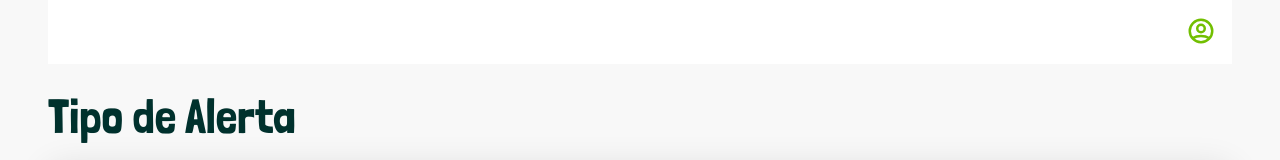
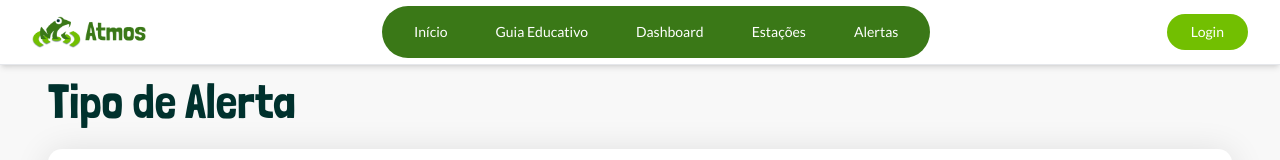
Before and after one commit to SkyFlyTeam/Atmos-frontend, a Next.js app: page /tipo-alerta in a window 1280 px wide. Shown: the top 160 px of the page. Built offline with nearby package versions, Linux system fonts and the light colour scheme; no server answers; a web font is replaced by a local one.

Commit message:
AT-6 feat: Adição de Navbar

```diff
--- a/src/components/Navbar/Navbar.tsx
+++ b/src/components/Navbar/Navbar.tsx
@@ -1,39 +1,107 @@
-import { HiOutlineUserCircle } from "react-icons/hi";
-import { useState } from "react";
-import { Dialog, DialogContent } from "@radix-ui/react-dialog";
-import Perfil from "@/components/Perfil/Perfil";
+"use client";
 
-const Navbar = () => {
-  const [isOpen, setIsOpen] = useState(false);
+import { CircleUserRound } from 'lucide-react';
+import React, { useState } from 'react';
+import { useRouter, usePathname } from "next/navigation";
 
-  const openProfile = () => {
-    setIsOpen(true);
-  };
+const abas = [
+    {nome: "Início", rota: "/", necessarioLogin: false},
+    {nome: "Guia Educativo", rota: "/guia-educativo", necessarioLogin: false},
+    {nome: "Dashboard", rota: "/dashboard", necessarioLogin: false},
+    {nome: "Estações", rota: "/estacoes", necessarioLogin: false},
+    {nome: "Parâmetros", rota: "/parametros", necessarioLogin: true},
+    {nome: "Alertas", rota: "/alertas", necessarioLogin: false},
+    {nome: "Usuários", rota: "/usuarios", necessarioLogin: true},
+]
 
-  const closeProfile = () => {
-    setIsOpen(false);
+const Navbar: React.FC = () => {
+    const [estaLogado, setEstaLogado] = useState<boolean>(false)
+
+    const router = useRouter();
+    const pathname = usePathname();
+
+    const abaSelecionada = abas.find((aba) => aba.rota === pathname)?.nome || "";
+
+    const handleTrocaDeAba = (aba: typeof abas[number]) => {
+        if (pathname !== aba.rota) {
+            router.push(aba.rota);
+        }
     };
 
     return (
-    <nav className="w-full h-16 bg-white flex justify-between items-center px-4 relative">
-      <div className="flex items-center space-x-4">
-        {/* O ícone será fixo no canto superior direito */}
+        <nav className="bg-white shadow-md border-b border-gray-200">
+            <div className="max-w-7xl mx-auto px-4 sm:px-6 lg:px-8">
+                <div className="flex justify-between items-center h-16">
+                    {/* Logo - Esquerda */}
+                    <div className="flex-shrink-0 flex items-center">
+                        <img
+                            src=".\images\logo.png"
+                            alt="Atmos Logo"
+                            className="h-8"
+                        />
+                    </div>
+
+                    {/* Botões Centrais */}
+                    <div
+                        className="hidden md:block px-4 py-2 rounded-full text-sm font-medium transition-colors"
+                        style={{ backgroundColor: "var(--color-dark-green)" }}
+                    >
+                        <div className="flex items-baseline space-x-4">
+                            {abas
+                                .filter(aba => !aba.necessarioLogin || estaLogado)
+                                .map((aba, index) => (
                                     <button
-          onClick={openProfile}
-          className="absolute top-4 right-4 text-3xl text-[#72BF01] hover:text-green-500"
+                                        key={aba.nome}
+                                        onClick={() => handleTrocaDeAba(aba)}
+                                        style={{
+                                        backgroundColor:
+                                            aba.nome === abaSelecionada
+                                            ? "var(--color-green)"
+                                            : undefined,
+                                        cursor: "pointer",
+                                        }}
+                                        className={` text-white px-4 py-2 rounded-full text-sm font-medium transition-colors`}
                                     >
-          <HiOutlineUserCircle />
+                                        {aba.nome}
+                                    </button>
+                                ))
+                            }
+                        </div>
+                    </div>
+
+                    {/* Botão Login/Logout - Direita */}
+                    <div className="flex items-center gap-2">
+                    {estaLogado && (
+                        <CircleUserRound
+                            className="w-7 h-7"
+                            style={{ color: 'var(--color-green)' }}
+                        />
+                    )}
+
+                        <button
+                            onClick={() => setEstaLogado(!estaLogado)}
+                            className={`px-6 py-2 rounded-full text-sm font-medium transition-colors hover:bg-green-700 text-white ${estaLogado ? 'bg-red-600 hover:bg-red-700' : ''}`}
+                            style={{
+                                cursor: "pointer",
+                                ...( !estaLogado ? { backgroundColor: 'var(--color-green)' } : {} )
+                              }}
+                        >
+                            {estaLogado ? 'Sair' : 'Login'}
+                        </button>
+
+                    </div>
+
+
+                    {/* Menu Mobile */}
+                    <div className="md:hidden">
+                        <button className="text-gray-500 hover:text-gray-600 focus:outline-none">
+                            <svg className="h-6 w-6" fill="none" viewBox="0 0 24 24" stroke="currentColor">
+                                <path strokeLinecap="round" strokeLinejoin="round" strokeWidth={2} d="M4 6h16M4 12h16M4 18h16" />
+                            </svg>
                         </button>
                     </div>
-
-      {/* Quando o botão for clicado, o Dialog com o componente Perfil será aberto */}
-      {isOpen && (
-        <Dialog open={isOpen} onOpenChange={setIsOpen}>
-          <DialogContent>
-            <Perfil usuarioId={1} open={isOpen} onClose={closeProfile} />
-          </DialogContent>
-        </Dialog>
-      )}
+                </div>
+            </div>
         </nav>
     );
 };
--- a/src/pages/_app.tsx
+++ b/src/pages/_app.tsx
@@ -12,11 +12,14 @@ import { lato, londrina } from '@/lib/fonts';
 
 function MyApp({ Component, pageProps }: AppProps) {
   return (
+    <>
+      <Navbar />
       <main className={`flex flex-1 flex-col gap-4 md:px-12 px-4 py-0 ${londrina.className} ${lato.className}`}>
-        <Navbar />
         <Component {...pageProps} />
         <ToastContainer position="bottom-right" autoClose={2000} />
       </main>
+    </>
+
   );
 }
 
```
Lines whose indentation alone changed are shown as unchanged.
